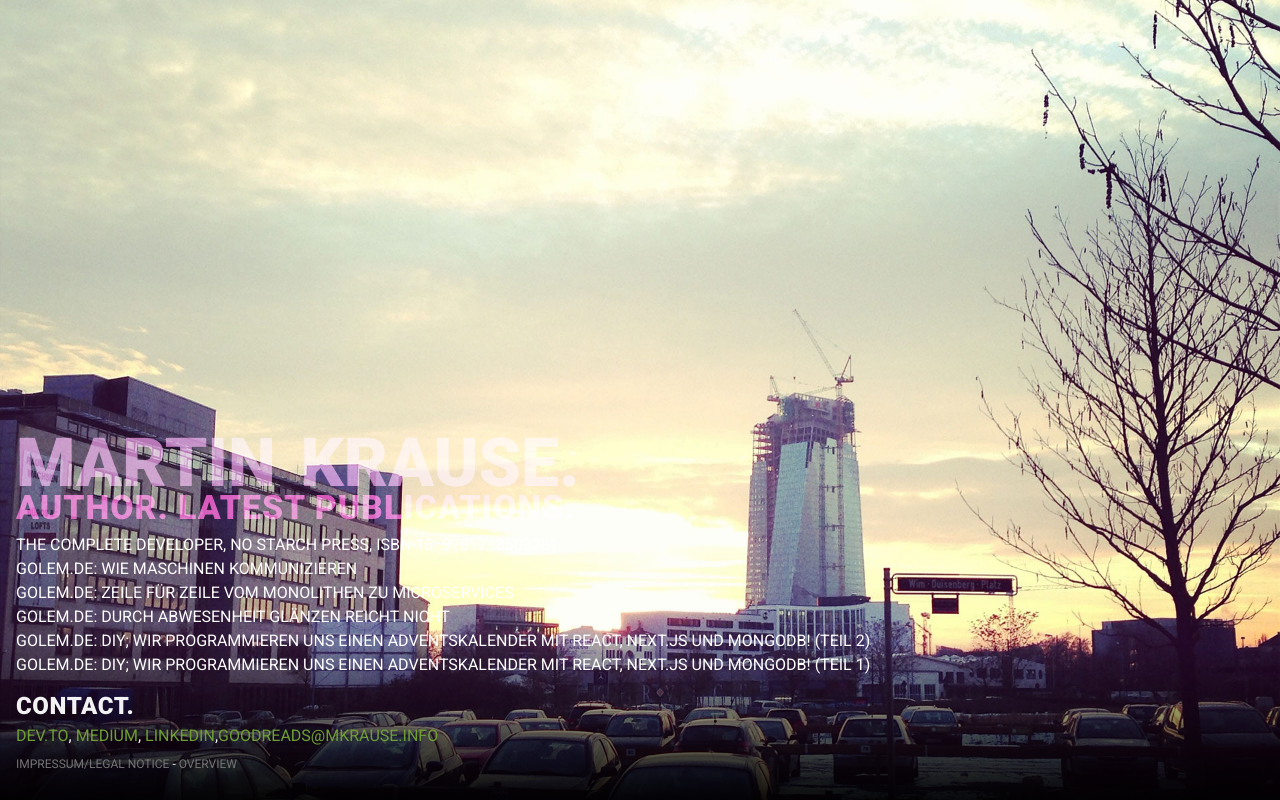
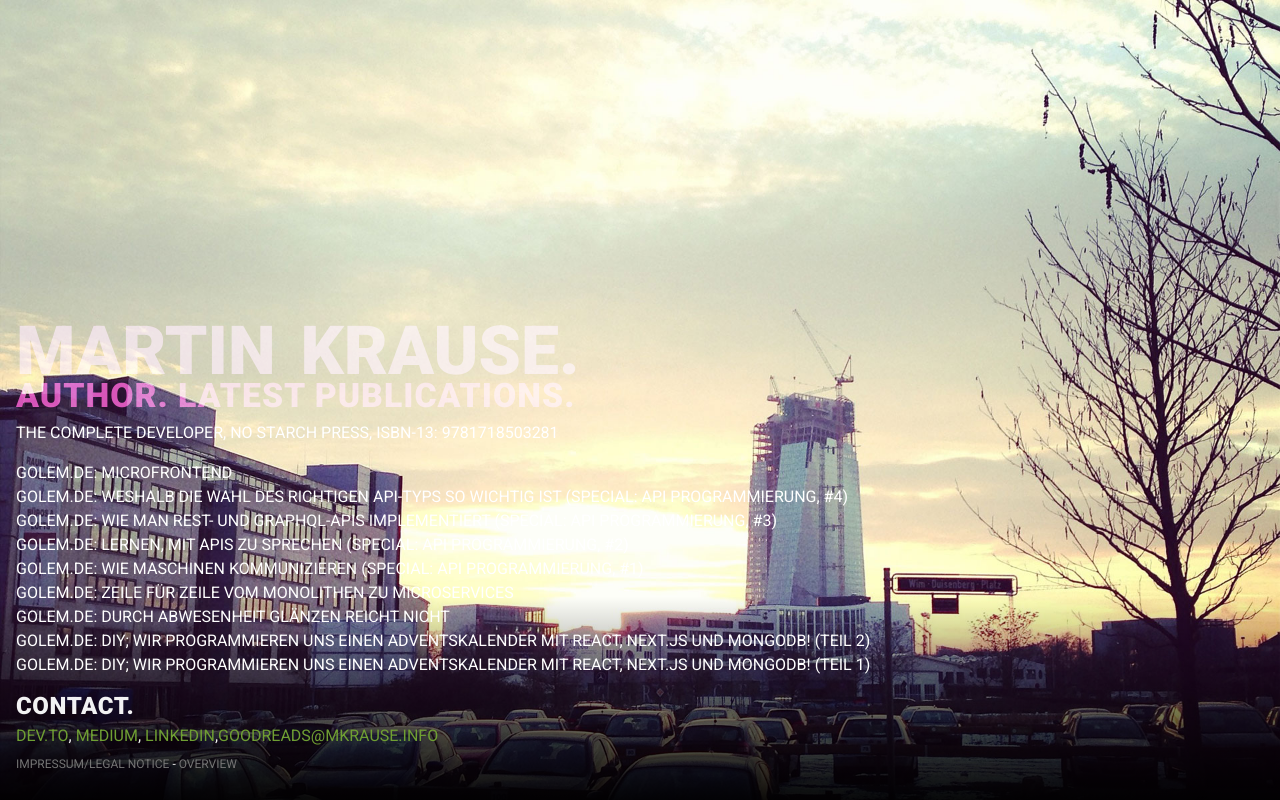
Before and after one commit to martinkr/martinkr.github.com, a website: page publications.html in a window 1280 px wide. Drawn offline with Linux system fonts and the light colour scheme.

Commit message:
Add new publications to publications.html

```diff
--- a/publications.html
+++ b/publications.html
@@ -54,15 +54,39 @@
       <nav>
         <ul class="list-publications">
           <li>
+
             <a href="https://nostarch.com/complete-developer"
               title="The Complete Developer - Master the Full Stack with TypeScript, React, Next.js, MongoDB, and Docker (ISBN-13: 9781718503281)">The
               Complete Developer, No Starch Press, ISBN-13:
               9781718503281</a>
           </li>
+        </ul>
+           <ul class="list-publications">
+                         <li>
+           <a href="https://www.golem.de/news/#"
+              title="Golem.de: Microfrontend">
+              Golem.de: Microfrontend</a>
+          </li>
+                <li>
+           <a href="https://www.golem.de/news/softwareentwicklung-weshalb-die-wahl-des-richtigen-api-typs-so-wichtig-ist-2512-203314.html"
+              title="Golem.de: Weshalb die Wahl des richtigen API-Typs so wichtig ist">
+              Golem.de: Weshalb die Wahl des richtigen API-Typs so wichtig ist (Special: API Programmierung, #4)</a>
+          </li>
+
+    <li>
+           <a href="https://www.golem.de/news/softwareentwicklung-wie-man-rest-und-graphql-apis-implementiert-2512-203084.html"
+              title="Golem.de: Wie man REST- und GraphQL-APIs implementiert">
+              Golem.de: Wie man REST- und GraphQL-APIs implementiert (Special: API Programmierung, #3)</a>
+          </li>
+                 <li>
+           <a href="https://www.golem.de/news/softwareentwicklung-lernen-mit-apis-zu-sprechen-2511-202702.html"
+              title="Golem.de: Lernen, mit APIs zu sprechen">
+              Golem.de: Lernen, mit APIs zu sprechen (Special: API Programmierung, #2)</a>
+          </li>
            <li>
            <a href="https://www.golem.de/news/softwarearchitektur-wie-maschinen-kommunizieren-2508-198537.html"
               title="Golem.de: Wie Maschinen kommunizieren">
-              Golem.de: Wie Maschinen kommunizieren</a>
+              Golem.de: Wie Maschinen kommunizieren (Special: API Programmierung, #1)</a>
           </li>
          <li>
            <a href="https://www.golem.de/news/softwarearchitektur-zeile-fuer-zeile-vom-monolithen-zu-microservices-2504-195415.html"
```
